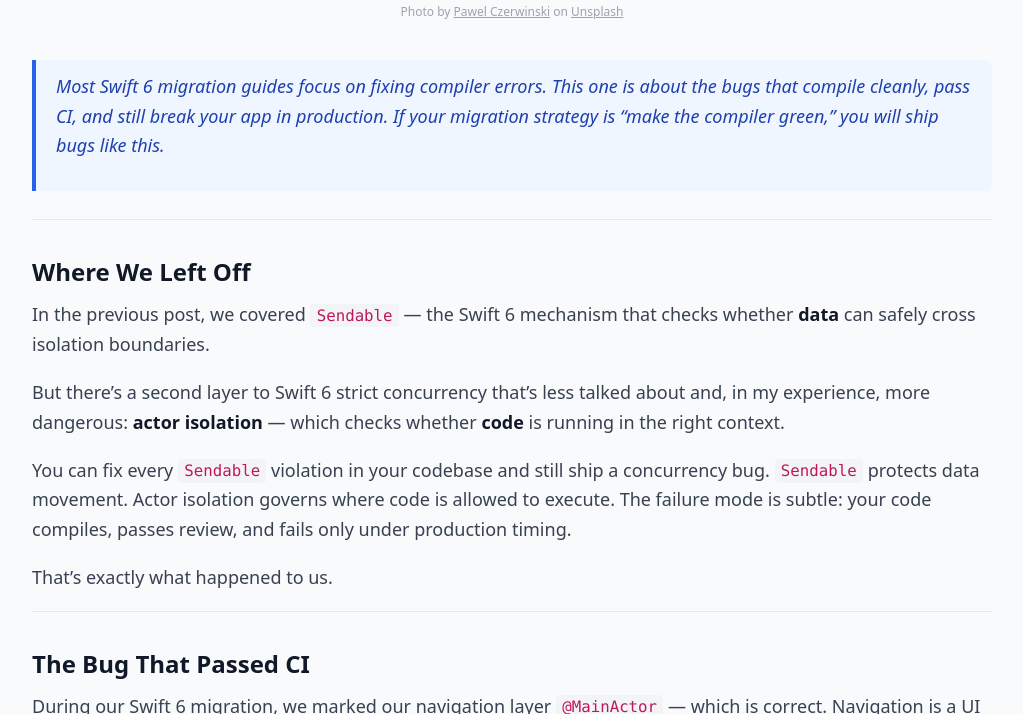
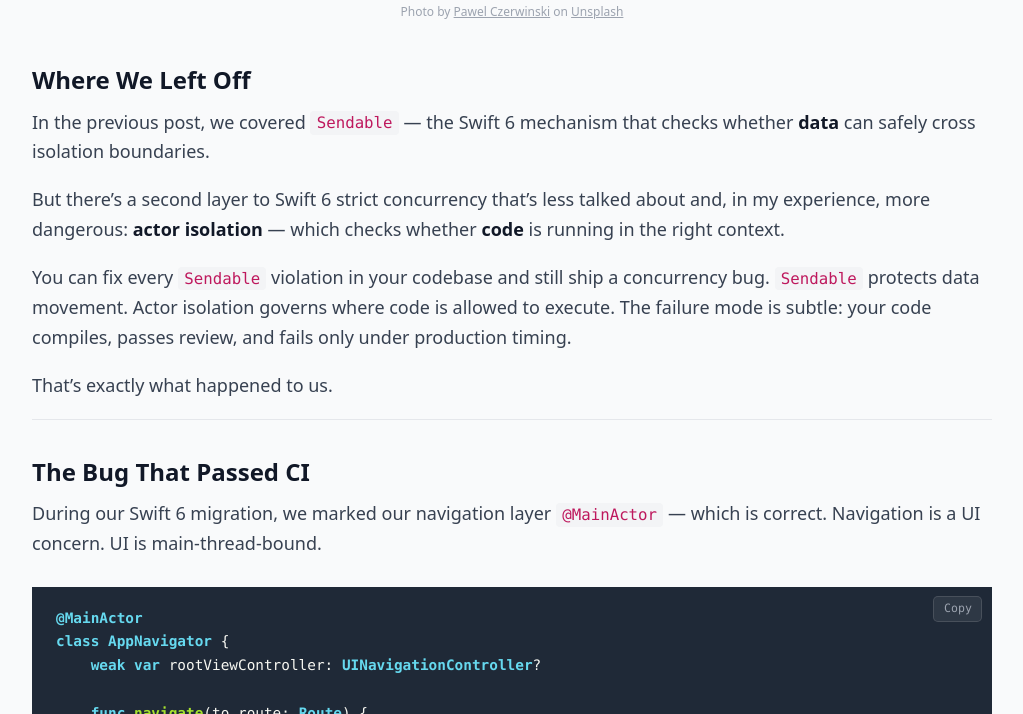
Before and after one commit to rajmanikush/rajmanikush.github.io, a Jekyll site: the page built from _posts/2026-05-01-actor-isolation-swift6-preconcurrency-migration-strategy.md, in a window 1280 px wide and 900 px high, scrolled down 788 px, cut to the strip 186-900 px from the top of the window. Shown: the whole strip, without its empty margins (128-1151 px from the left). Built offline with Jekyll 4.4.1, drawn with Linux system fonts in a browser that asks for light colours; nearby versions of some CDN libraries; comment, search, counter and statistics services are not loaded.

Commit message:
fix: remove duplicate lede blockquote from actor isolation post
The layout already renders page.description as a visible subtitle.
The opening blockquote repeated the same text, causing duplication.

Co-Authored-By: Claude Sonnet 4.6 <noreply@anthropic.com>

```diff
--- a/_posts/2026-05-01-actor-isolation-swift6-preconcurrency-migration-strategy.md
+++ b/_posts/2026-05-01-actor-isolation-swift6-preconcurrency-migration-strategy.md
@@ -8,10 +8,6 @@ cover_image: "https://images.unsplash.com/photo-1744274800188-4f3159c408cf?auto=
 cover_image_alt: "Abstract curved black lines creating separated geometric boundaries"
 cover_image_credit: "Pawel Czerwinski"
 cover_image_credit_url: "https://unsplash.com/@pawel_czerwinski"
----
-
-> *Most Swift 6 migration guides focus on fixing compiler errors. This one is about the bugs that compile cleanly, pass CI, and still break your app in production. If your migration strategy is "make the compiler green," you will ship bugs like this.*
-
 ---
 
 ## Where We Left Off
```
